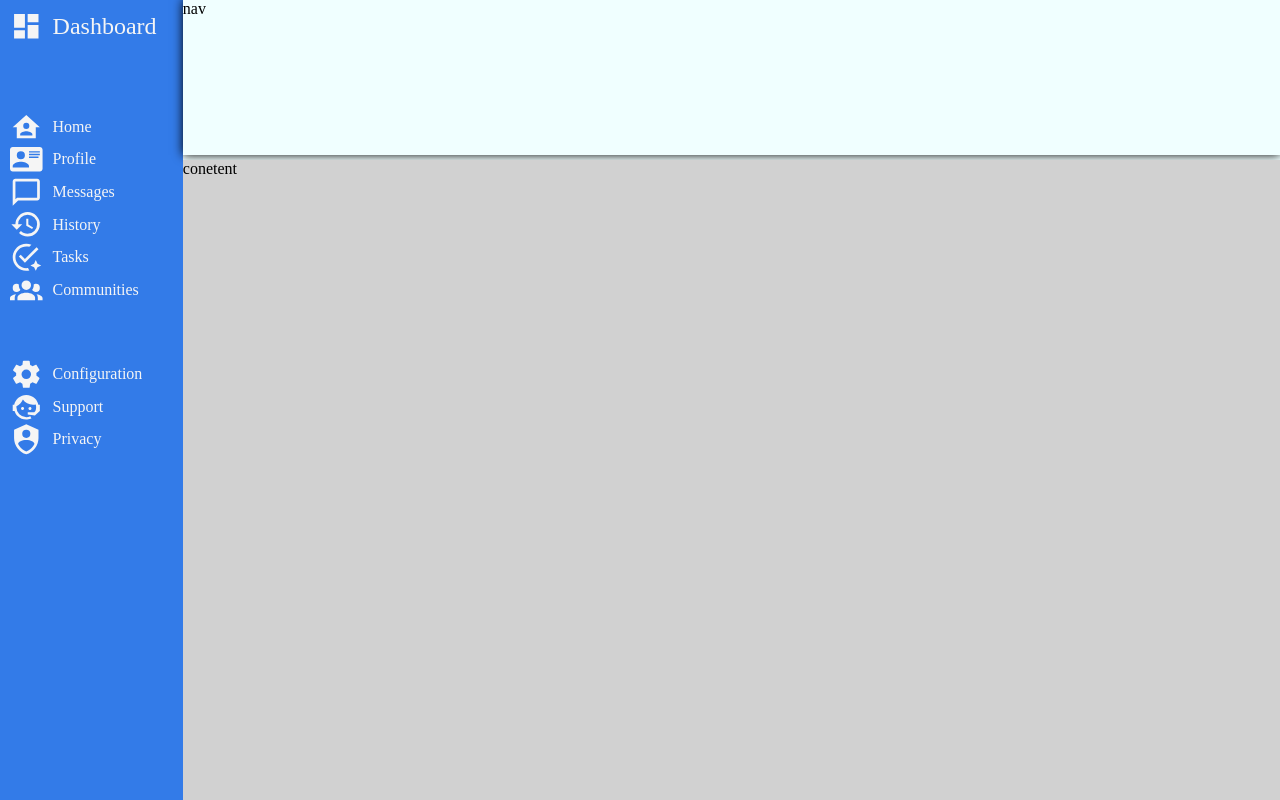
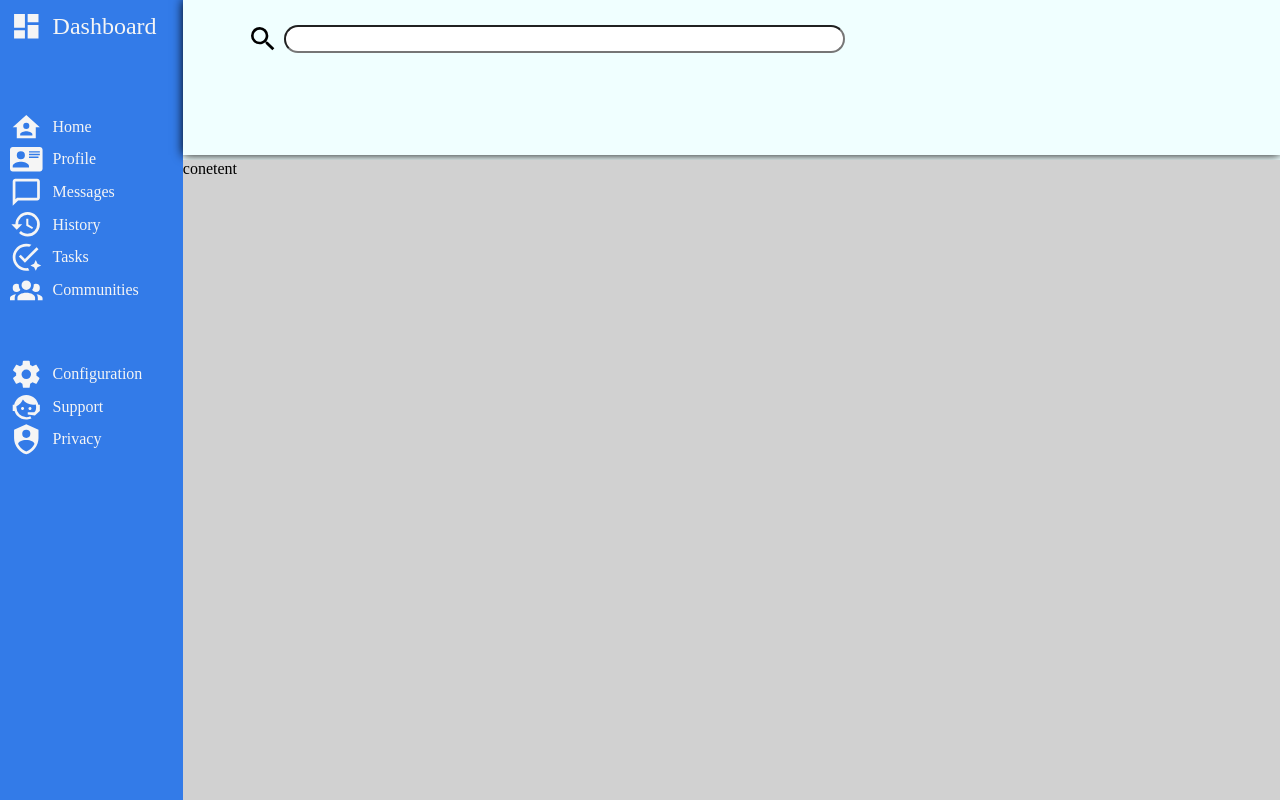
Before and after one commit to glauco953/TOP-Admin-Dashboard, a plain HTML site: page index.html in a window 1280 px wide. Drawn offline with Linux system fonts and the light colour scheme.

Commit message:
ADD NAVBAR AND ORGANIZE
Next, adding all items for the navbar

```diff
--- a/index.html
+++ b/index.html
@@ -57,7 +57,12 @@
       </div>
       </div>
       <div class="right-panel">
-        <div class="nav-bar">nav</div>
+        <div class="nav-bar">
+          <div class="nav-frame">
+            <svg xmlns="http://www.w3.org/2000/svg" viewBox="0 0 24 24"><path d="M9.5,3A6.5,6.5 0 0,1 16,9.5C16,11.11 15.41,12.59 14.44,13.73L14.71,14H15.5L20.5,19L19,20.5L14,15.5V14.71L13.73,14.44C12.59,15.41 11.11,16 9.5,16A6.5,6.5 0 0,1 3,9.5A6.5,6.5 0 0,1 9.5,3M9.5,5C7,5 5,7 5,9.5C5,12 7,14 9.5,14C12,14 14,12 14,9.5C14,7 12,5 9.5,5Z" /></svg>
+            <input>
+          </div>
+        </div>
         <div class="content">conetent</div>
       </div>
     </div>
--- a/style.css
+++ b/style.css
@@ -54,3 +54,28 @@
 svg{
   width:20%
 }
+
+.nav-bar{
+  display:grid;
+  grid-template: 1fr 1fr/2fr 1fr;
+}
+
+.nav-frame{
+  display:flex;
+  flex-direction:row;
+  justify-content: center;
+  align-items: center;
+  margin:0 4rem 0 4rem;
+}
+
+.nav-frame svg{
+  height: 2rem;
+  width: 2rem;
+}
+
+.nav-frame input{
+  height:1.5rem;
+  flex:1;
+  margin: 5px;
+  border-radius: 1rem;
+}
```
